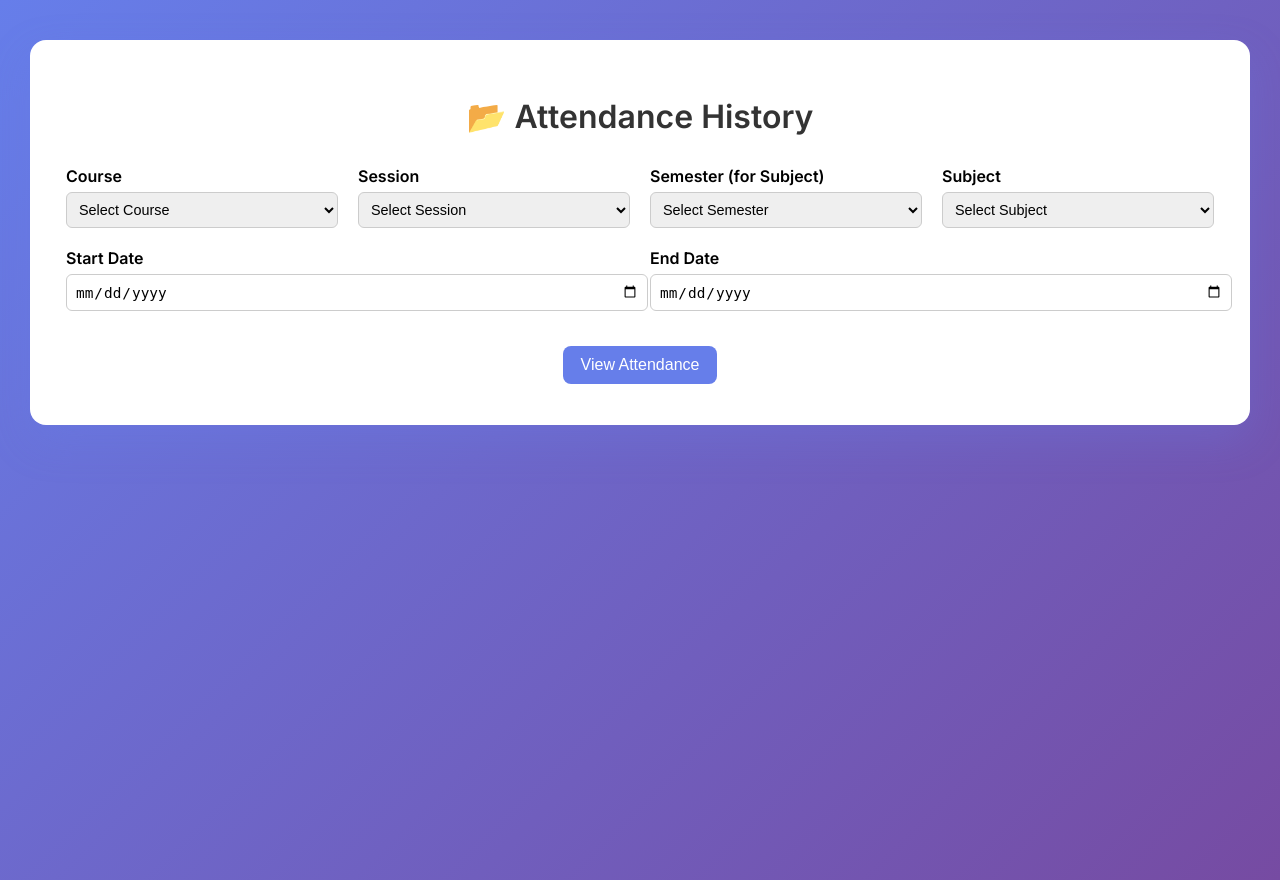
After one commit to Harshita-Behere/ATMS-Django, a Django app: page /users/dean/attendance-history/ in a window 1280 px wide. The commit adds this page. Run offline with Django 4.2, Linux system fonts and the light colour scheme; the visitor is signed in with stand-in values (Sample User, id 1); data that the repository does not hold is empty.

Commit message:
Attendance History

```diff
--- a/academics/models.py
+++ b/academics/models.py
@@ -18,7 +18,7 @@ class School(models.Model):
 
 class Course(models.Model):
     name = models.CharField(max_length=100)
-    school = models.ForeignKey('academics.School', on_delete=models.CASCADE)  # Add this!
+    school = models.ForeignKey('academics.School', on_delete=models.CASCADE)
 
     def __str__(self):
         return self.name
--- /dev/null
+++ b/academics/templates/academics/view_attendance_history.html
@@ -0,0 +1,258 @@
+<!DOCTYPE html>
+<html lang="en">
+<head>
+  <meta charset="UTF-8" />
+  <meta name="viewport" content="width=device-width, initial-scale=1" />
+  <title>Attendance History</title>
+  <link href="https://fonts.googleapis.com/css2?family=Inter:wght@400;600&display=swap" rel="stylesheet" />
+  <style>
+    body {
+      margin: 0;
+      font-family: 'Inter', sans-serif;
+      background: linear-gradient(135deg, #667eea 0%, #764ba2 100%);
+      padding: 40px 30px;
+      min-height: 100vh;
+    }
+
+    .container {
+      background: #fff;
+      border-radius: 16px;
+      padding: 36px;
+      box-shadow: 0 16px 40px rgba(102, 126, 234, 0.25);
+    }
+
+    h1 {
+      text-align: center;
+      font-size: 2rem;
+      color: #333;
+      margin-bottom: 30px;
+    }
+
+    label {
+      font-weight: 600;
+      display: block;
+      margin-bottom: 6px;
+    }
+
+    select, input[type="date"] {
+      padding: 8px;
+      border-radius: 6px;
+      border: 1px solid #ccc;
+      font-size: 0.9rem;
+      width: 100%;
+    }
+
+    .row {
+      display: flex;
+      flex-wrap: wrap;
+      gap: 20px;
+      margin-bottom: 20px;
+    }
+
+    .col {
+      flex: 1;
+      min-width: 180px;
+    }
+
+    .center-buttons {
+      text-align: center;
+      margin-top: 30px;
+    }
+
+    button {
+      padding: 10px 18px;
+      font-size: 1rem;
+      background-color: #667eea;
+      color: white;
+      border: none;
+      border-radius: 8px;
+      cursor: pointer;
+      margin: 5px;
+    }
+
+    button:hover {
+      background-color: #5a62e8;
+    }
+
+    table {
+      width: 100%;
+      margin-top: 30px;
+      border-collapse: collapse;
+    }
+
+    th, td {
+      padding: 10px;
+      border-bottom: 1px solid #ccc;
+      text-align: left;
+    }
+
+    th {
+      background-color: #f5f5f5;
+    }
+  </style>
+</head>
+<body>
+  <div class="container">
+    <h1>📂 Attendance History</h1>
+
+    <form method="GET" action="{% url 'view_attendance_history' %}">
+      <!-- First Row -->
+      <div class="row">
+        <div class="col">
+          <label for="course">Course</label>
+          <select name="course" id="course-select" required>
+            <option value="">Select Course</option>
+            {% for course in courses %}
+              <option value="{{ course.id }}" {% if request.GET.course == course.id|stringformat:"s" %}selected{% endif %}>{{ course.name }}</option>
+            {% endfor %}
+          </select>
+        </div>
+
+        <div class="col">
+          <label for="session">Session</label>
+          <select name="session" id="session-select" required>
+            <option value="">Select Session</option>
+            {% if request.GET.session %}
+              {% for session in sessions %}
+                <option value="{{ session.id }}" {% if request.GET.session == session.id|stringformat:"s" %}selected{% endif %}>{{ session.name }}</option>
+              {% endfor %}
+            {% endif %}
+          </select>
+        </div>
+
+        <div class="col">
+          <label for="semester">Semester (for Subject)</label>
+          <select name="semester" id="semester-select" required>
+            <option value="">Select Semester</option>
+            {% if request.GET.semester %}
+              {% for semester in semesters %}
+                <option value="{{ semester.id }}" {% if request.GET.semester == semester.id|stringformat:"s" %}selected{% endif %}>{{ semester.name }}</option>
+              {% endfor %}
+            {% endif %}
+          </select>
+        </div>
+
+        <div class="col">
+          <label for="subject">Subject</label>
+          <select name="subject" id="subject-select" required>
+            <option value="">Select Subject</option>
+            {% if subjects %}
+              {% for subject in subjects %}
+                <option value="{{ subject.id }}" {% if request.GET.subject == subject.id|stringformat:"s" %}selected{% endif %}>{{ subject.name }}</option>
+              {% endfor %}
+            {% endif %}
+          </select>
+        </div>
+      </div>
+
+      <!-- Second Row -->
+      <div class="row">
+        <div class="col">
+          <label for="start_date">Start Date</label>
+          <input type="date" name="start_date" value="{{ request.GET.start_date|default_if_none:'' }}" required>
+        </div>
+
+        <div class="col">
+          <label for="end_date">End Date</label>
+          <input type="date" name="end_date" value="{{ request.GET.end_date|default_if_none:'' }}" required>
+        </div>
+      </div>
+
+      <div class="center-buttons">
+        <button type="submit">View Attendance</button>
+
+        {% if attendance_data %}
+          <a href="?course={{ selected_course }}&session={{ selected_session }}&semester={{ selected_semester }}&subject={{ selected_subject }}&start_date={{ start_date }}&end_date={{ end_date }}&export=pdf">
+            <button type="button">Download as PDF</button>
+          </a>
+          <a href="?course={{ selected_course }}&session={{ selected_session }}&semester={{ selected_semester }}&subject={{ selected_subject }}&start_date={{ start_date }}&end_date={{ end_date }}&export=excel">
+            <button type="button">Download as Excel</button>
+          </a>
+        {% endif %}
+      </div>
+    </form>
+
+    {% if attendance_data %}
+      <table>
+        <thead>
+          <tr>
+            <th>Student</th>
+            <th>Enrollment</th>
+            <th>Total Classes</th>
+            <th>Present</th>
+            <th>Absent</th>
+            <th>Attendance %</th>
+          </tr>
+        </thead>
+        <tbody>
+          {% for row in attendance_data %}
+            <tr>
+              <td>{{ row.name }}</td>
+              <td>{{ row.enrollment }}</td>
+              <td>{{ row.total }}</td>
+              <td>{{ row.present }}</td>
+              <td>{{ row.absent }}</td>
+              <td>{{ row.percentage }}%</td>
+            </tr>
+          {% endfor %}
+        </tbody>
+      </table>
+    {% endif %}
+  </div>
+
+  <script>
+    const courseSelect = document.getElementById('course-select');
+    const sessionSelect = document.getElementById('session-select');
+    const semesterSelect = document.getElementById('semester-select');
+    const subjectSelect = document.getElementById('subject-select');
+
+    courseSelect.addEventListener('change', function () {
+      const courseId = this.value;
+      fetch(`/users/ajax/load-sessions/?course_id=${courseId}`)
+        .then(res => res.json())
+        .then(data => {
+          sessionSelect.innerHTML = '<option value="">Select Session</option>';
+          data.sessions.forEach(session => {
+            const option = document.createElement('option');
+            option.value = session.id;
+            option.textContent = session.name;
+            sessionSelect.appendChild(option);
+          });
+        });
+    });
+
+    sessionSelect.addEventListener('change', function () {
+      const courseId = courseSelect.value;
+      const sessionId = this.value;
+      fetch(`/users/ajax/load-semesters/?course_id=${courseId}&session_id=${sessionId}`)
+        .then(res => res.json())
+        .then(data => {
+          semesterSelect.innerHTML = '<option value="">Select Semester</option>';
+          data.semesters.forEach(sem => {
+            const option = document.createElement('option');
+            option.value = sem.id;
+            option.textContent = sem.name;
+            semesterSelect.appendChild(option);
+          });
+        });
+    });
+
+    semesterSelect.addEventListener('change', function () {
+      const semesterId = this.value;
+      fetch(`/users/ajax/get-subjects/?semester_id=${semesterId}`)
+        .then(res => res.json())
+        .then(data => {
+          subjectSelect.innerHTML = '<option value="">Select Subject</option>';
+          data.subjects.forEach(sub => {
+            const option = document.createElement('option');
+            option.value = sub.id;
+            option.textContent = sub.name;
+            subjectSelect.appendChild(option);
+          });
+        });
+    });
+
+    console.log("✅ JS Loaded");
+  </script>
+</body>
+</html>
--- a/academics/urls.py
+++ b/academics/urls.py
@@ -28,4 +28,5 @@ urlpatterns = [
     path('holidays/edit/<int:holiday_id>/', views.edit_holiday, name='edit_holiday'),
     path('holidays/delete/<int:holiday_id>/', views.delete_holiday, name='delete_holiday'),
 
+
 ]
--- a/templates/core/home.html
+++ b/templates/core/home.html
@@ -112,8 +112,6 @@
     <div>
       <a href="{% url 'login' %}" class="btn btn-custom btn-login">Login</a>
       <a href="{% url 'register' %}" class="btn btn-custom btn-register">Register</a>
-    </div>
-    <div class="footer-text mt-4">Designed with 💜 </div>
-  </div>
+
 </body>
 </html>
--- a/users/templates/users/dean_dashboard.html
+++ b/users/templates/users/dean_dashboard.html
@@ -113,6 +113,10 @@
       <a href="{% url 'attendance:dean_view_attendance' %}" class="card"><div class="card-icon">📊</div>View Attendance Records</a>
       <a href="{% url 'announce_message' %}" class="card"><div class="card-icon">📢</div>Announce Message</a>
       <a href="{% url 'holiday_list' %}" class="card"><div class="card-icon">🏖️</div>Manage Holidays</a>
+      <a href="{% url 'view_attendance_history' %}" class="card">
+        <div class="card-icon">📂</div>Attendance History
+      </a>
+
       <a href="#" class="card"><div class="card-icon">🗓️</div>Manage Timetable</a>
       <a href="#" class="card"><div class="card-icon">📝</div>Manage Leaves</a>
     </div>
--- a/users/urls.py
+++ b/users/urls.py
@@ -4,12 +4,13 @@ from .views import (
     dean_dashboard, teacher_dashboard, student_dashboard,
     manage_students, add_student, delete_student,
     student_dashboard, student_attendance_view, bulk_add_students,
-    promote_students, add_teacher, view_teachers ,edit_student,
-    edit_teacher,delete_teacher, toggle_student_status
+    promote_students, add_teacher, view_teachers, edit_student,
+    edit_teacher, delete_teacher, toggle_student_status
 )
 from django.contrib.auth.views import LogoutView
 
-
+from .views import view_attendance_history
+from .views import ajax_load_sessions, ajax_load_semesters,get_students_ajax,ajax_load_subjects
 
 urlpatterns = [
     path('register/', register, name='register'),
@@ -29,11 +30,20 @@ urlpatterns = [
     path('dean/manage-students/bulk-add/', bulk_add_students, name='bulk_add_students'),
     path('dean/manage-students/promote/', promote_students, name='promote_students'),
     path('student/attendance/<int:subject_id>/', student_attendance_view, name='student_attendance_view'),
-    path('dean/add-teacher/',add_teacher,name = 'add_teacher'),
-    path('dean/view-teachers/',view_teachers,name = 'view_teachers'),
+
+    # manage teachers
+    path('dean/add-teacher/', add_teacher, name='add_teacher'),
+    path('dean/view-teachers/', view_teachers, name='view_teachers'),
     path('dean/teachers/edit/<int:teacher_id>/', edit_teacher, name='edit_teacher'),
     path('dean/teachers/delete/<int:teacher_id>/', delete_teacher, name='delete_teacher'),
+
+    # toggle student active/inactive
     path('students/toggle/<int:student_id>/', toggle_student_status, name='toggle_student_status'),
 
-
+    # View attendance history
+    path('dean/attendance-history/', view_attendance_history, name='view_attendance_history'),
+    path('ajax/load-sessions/', ajax_load_sessions, name='ajax_load_sessions'),
+    path('ajax/load-semesters/', ajax_load_semesters, name='ajax_load_semesters'),
+    path('ajax/get-students/<int:course_id>/<int:session_id>/<int:semester_id>/', get_students_ajax, name='get_students_ajax'),
+    path('ajax/get-subjects/', ajax_load_subjects, name='ajax_load_subjects'),
 ]
--- a/users/views.py
+++ b/users/views.py
@@ -38,6 +38,56 @@ from django.core.mail import send_mail
 
 #bulk promote
 from django.db.models import F
+
+from django.http import JsonResponse
+
+
+# AJAX: Load sessions based on course
+@login_required
+def ajax_load_sessions(request):
+    course_id = request.GET.get('course_id')
+    sessions = Session.objects.filter(course_id=course_id).values('id', 'name')
+    return JsonResponse({'sessions': list(sessions)})
+
+# AJAX: Load semesters based on course and session
+@login_required
+def ajax_load_semesters(request):
+    course_id = request.GET.get('course_id')
+    session_id = request.GET.get('session_id')
+    semesters = Semester.objects.filter(
+        course_id=course_id,
+        session_id=session_id
+    ).values('id', 'name')
+    return JsonResponse({'semesters': list(semesters)})
+
+
+
+
+def get_students_ajax(request, course_id, session_id, semester_id):
+    filters = Q()
+    if course_id:
+        filters &= Q(course_id=course_id)
+    if session_id:
+        filters &= Q(session_id=session_id)
+    if semester_id:
+        filters &= Q(semester_id=semester_id)
+
+    students = StudentProfile.objects.filter(filters).select_related('user')
+
+    student_data = [
+        {
+            'id': student.id,
+            'name': f"{student.user.first_name} {student.user.last_name}"
+        }
+        for student in students
+    ]
+    return JsonResponse({'students': student_data})
+
+@login_required
+def ajax_load_subjects(request):
+    semester_id = request.GET.get('semester_id')
+    subjects = Subject.objects.filter(semester_id=semester_id).values('id', 'name')
+    return JsonResponse({'subjects': list(subjects)})
 
 
 User = get_user_model()
@@ -588,3 +638,83 @@ def delete_student(request, student_id):
 
     messages.success(request, f"Student '{user.username}' deleted successfully.")
     return redirect('manage_students')
+
+
+
+
+
+@login_required
+def view_attendance_history(request):
+    courses = Course.objects.all()
+    sessions = Session.objects.all()
+    semesters = Semester.objects.all()
+    subjects = []
+    attendance_data = []
+
+    course_id = request.GET.get('course')
+    session_id = request.GET.get('session')
+    semester_id = request.GET.get('semester')  # used only to load subjects
+    subject_id = request.GET.get('subject')
+    start_date = request.GET.get('start_date')
+    end_date = request.GET.get('end_date')
+
+    students = StudentProfile.objects.none()
+
+    if course_id and session_id:
+        # Step 1: Load students filtered by course and session
+        students = StudentProfile.objects.filter(
+            course_id=course_id,
+            session_id=session_id
+        ).select_related('user')
+
+    if semester_id:
+        # Step 2: Load subjects for selected semester
+        subjects = Subject.objects.filter(semester_id=semester_id)
+
+    if subject_id and start_date and end_date:
+        # Step 3: Process attendance per student
+        subject = get_object_or_404(Subject, id=subject_id)
+
+        for student in students:
+            total_classes = AttendanceRecord.objects.filter(
+                subject=subject,
+                date__range=[start_date, end_date],
+                session_id=session_id,
+                student=student.user
+            ).values('date').distinct().count()
+
+            present_count = AttendanceRecord.objects.filter(
+                subject=subject,
+                student=student.user,
+                status='Present',
+                date__range=[start_date, end_date],
+                session_id=session_id
+            ).count()
+
+            absent_count = total_classes - present_count
+            percentage = round((present_count / total_classes * 100), 2) if total_classes else 0
+
+            attendance_data.append({
+                'name': f"{student.user.first_name} {student.user.last_name}",
+                'enrollment': student.enrollment_number,
+                'total': total_classes,
+                'present': present_count,
+                'absent': absent_count,
+                'percentage': percentage
+            })
+
+    context = {
+        'courses': courses,
+        'sessions': sessions,
+        'semesters': semesters,
+        'subjects': subjects,
+        'attendance_data': attendance_data,
+        'selected_course': course_id,
+        'selected_session': session_id,
+        'selected_semester': semester_id,
+        'selected_subject': subject_id,
+        'start_date': start_date,
+        'end_date': end_date,
+    }
+
+    return render(request, 'academics/view_attendance_history.html', context)
```
